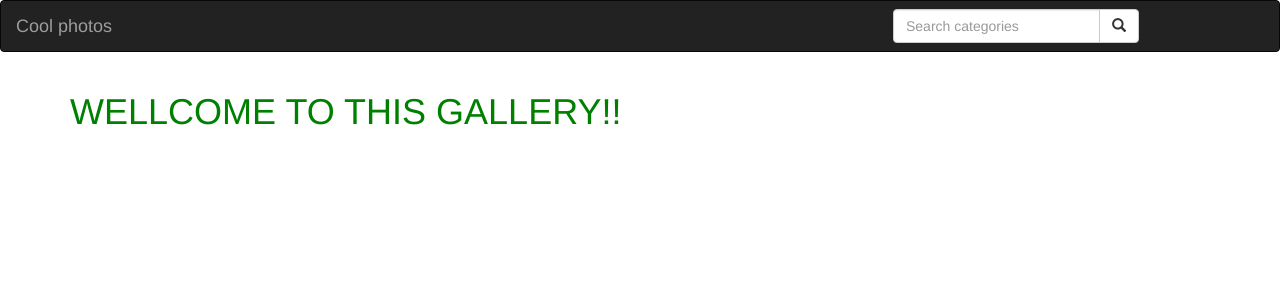
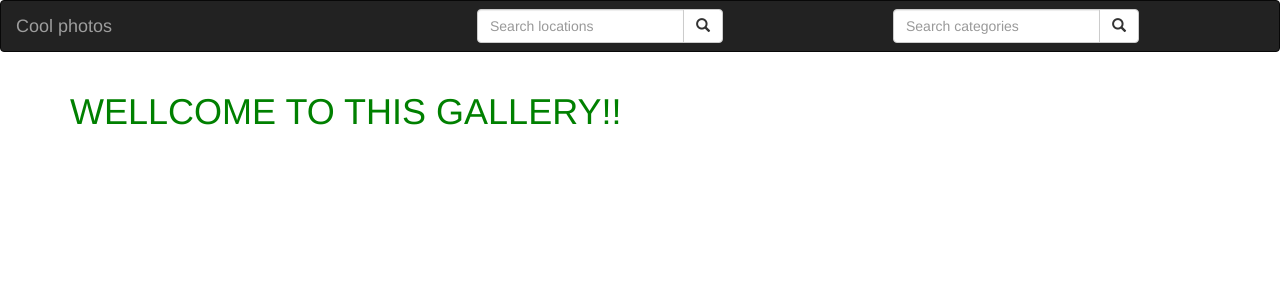
Before and after one commit to imalexianne/Gallery, a Django app: page / in a window 1280 px wide. Shown: the top 300 px of the page. Run offline with Django 3.2, Linux system fonts and the light colour scheme; data that the repository does not hold is empty; some libraries are stand-ins or nearby versions.

Commit message:
add search location button in images/templates/navbar.html

```diff
--- a/images/templates/navbar.html
+++ b/images/templates/navbar.html
@@ -4,7 +4,7 @@
         <a class="navbar-brand" >Cool photos</a>
       </div>
 
-      <!-- Adding a search form  -->
+      <!-- Adding a search by category form  -->
       <div class="col-sm-4 col-md-4 navbar-right">
 
         <form class="navbar-form" role="search" action="{% url 'search_results' %}">
@@ -18,6 +18,21 @@
 
         </form>
       </div>
-      <!-- search form end -->
+      <!-- search by category form end -->
+      <!-- Adding a search by location form  -->
+      <div class="col-sm-4 col-md-4 navbar-right">
+
+        <form class="navbar-form" role="search" action="{% url 'search_result' %}">
+
+          <div class="input-group">
+            <input class="form-control search-input" name="location" type="search" placeholder="Search locations" aria-label="Search">
+            <div class="input-group-btn">
+              <button class="btn btn-default" type="submit"><i class="glyphicon glyphicon-search"></i></button>
+            </div>
+          </div>
+
+        </form>
+      </div>
+      <!-- search by location form end -->
     </div>
   </nav>
```
